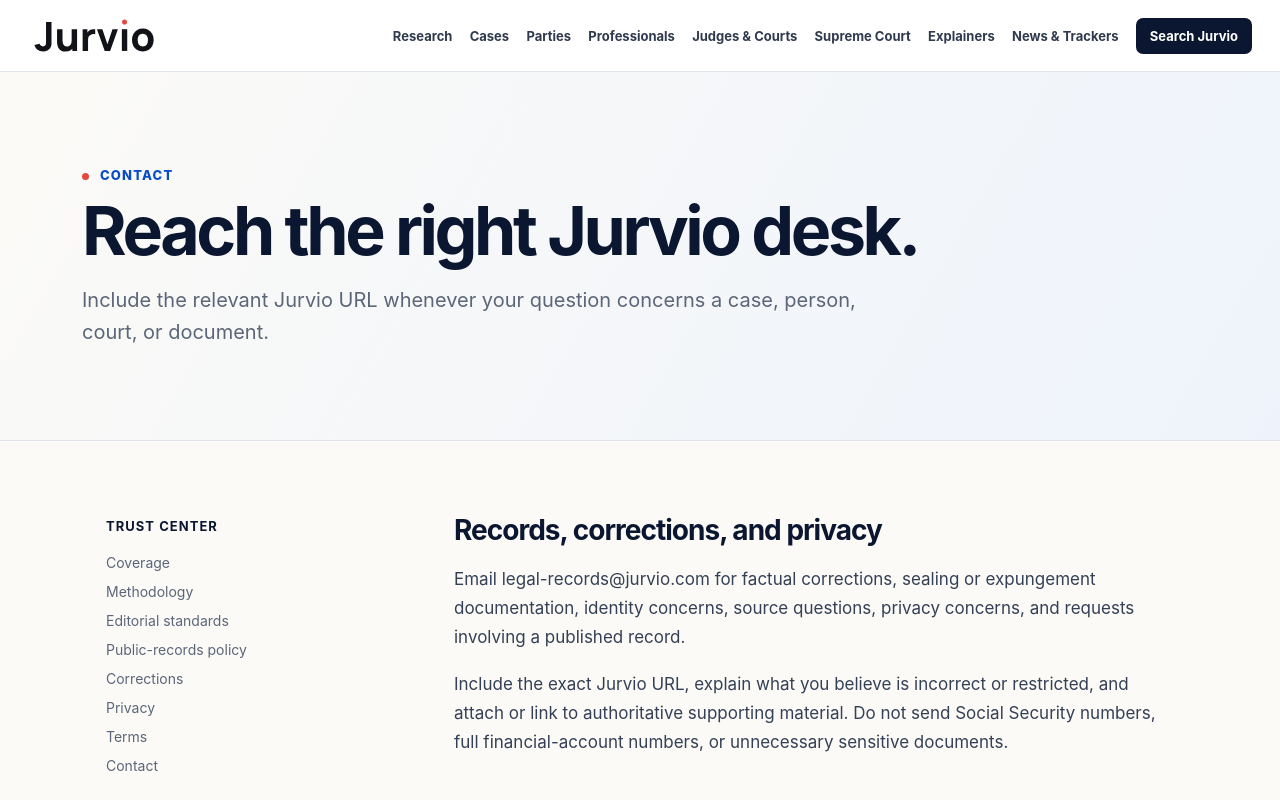
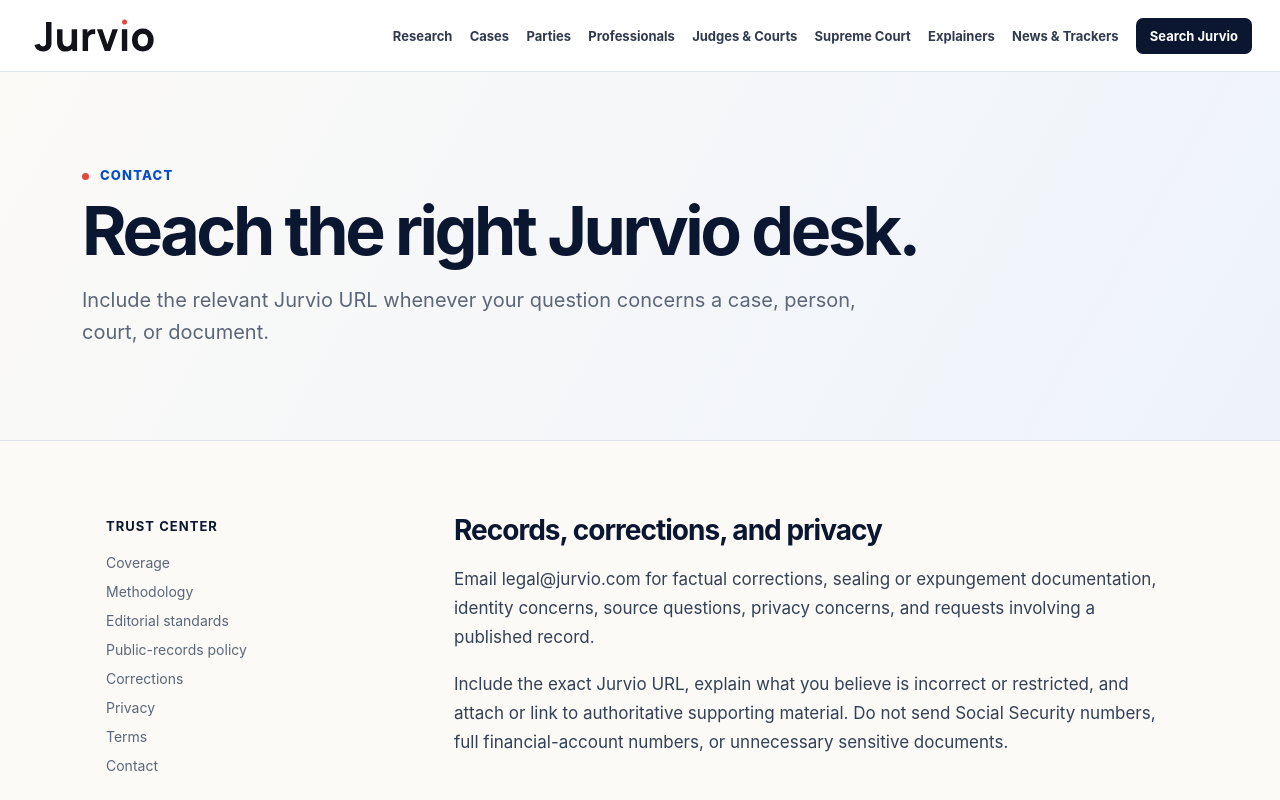
Before and after one commit to SavedLead/Jurvio, a Next.js app: page /contact in a window 1280 px wide. Shown: the top 800 px of the page. Built offline with nearby package versions, Linux system fonts and the light colour scheme; no server answers.

Commit message:
fix: update public legal contact

```diff
--- a/src/app/contact/page.tsx
+++ b/src/app/contact/page.tsx
@@ -14,15 +14,15 @@ export default function ContactPage() {
     introduction="Include the relevant Jurvio URL whenever your question concerns a case, person, court, or document."
     sections={[
       { title: "Records, corrections, and privacy", paragraphs: [
-        "Email legal-records@jurvio.com for factual corrections, sealing or expungement documentation, identity concerns, source questions, privacy concerns, and requests involving a published record.",
+        "Email legal@jurvio.com for factual corrections, sealing or expungement documentation, identity concerns, source questions, privacy concerns, and requests involving a published record.",
         "Include the exact Jurvio URL, explain what you believe is incorrect or restricted, and attach or link to authoritative supporting material. Do not send Social Security numbers, full financial-account numbers, or unnecessary sensitive documents.",
       ]},
       { title: "General questions", paragraphs: [
-        "General questions about Jurvio may also be sent to legal-records@jurvio.com until separate support channels are introduced.",
+        "General questions about Jurvio may also be sent to legal@jurvio.com until separate support channels are introduced.",
         "Jurvio cannot provide legal advice, recommend what to file, interpret a deadline for you, or contact a court on your behalf.",
       ]},
       { title: "Security reports", paragraphs: [
-        "If you believe you found a security issue, email legal-records@jurvio.com with a concise description and steps to reproduce it. Do not access, alter, download, or retain data that is not yours.",
+        "If you believe you found a security issue, email legal@jurvio.com with a concise description and steps to reproduce it. Do not access, alter, download, or retain data that is not yours.",
       ]},
     ]}
   />;
```
